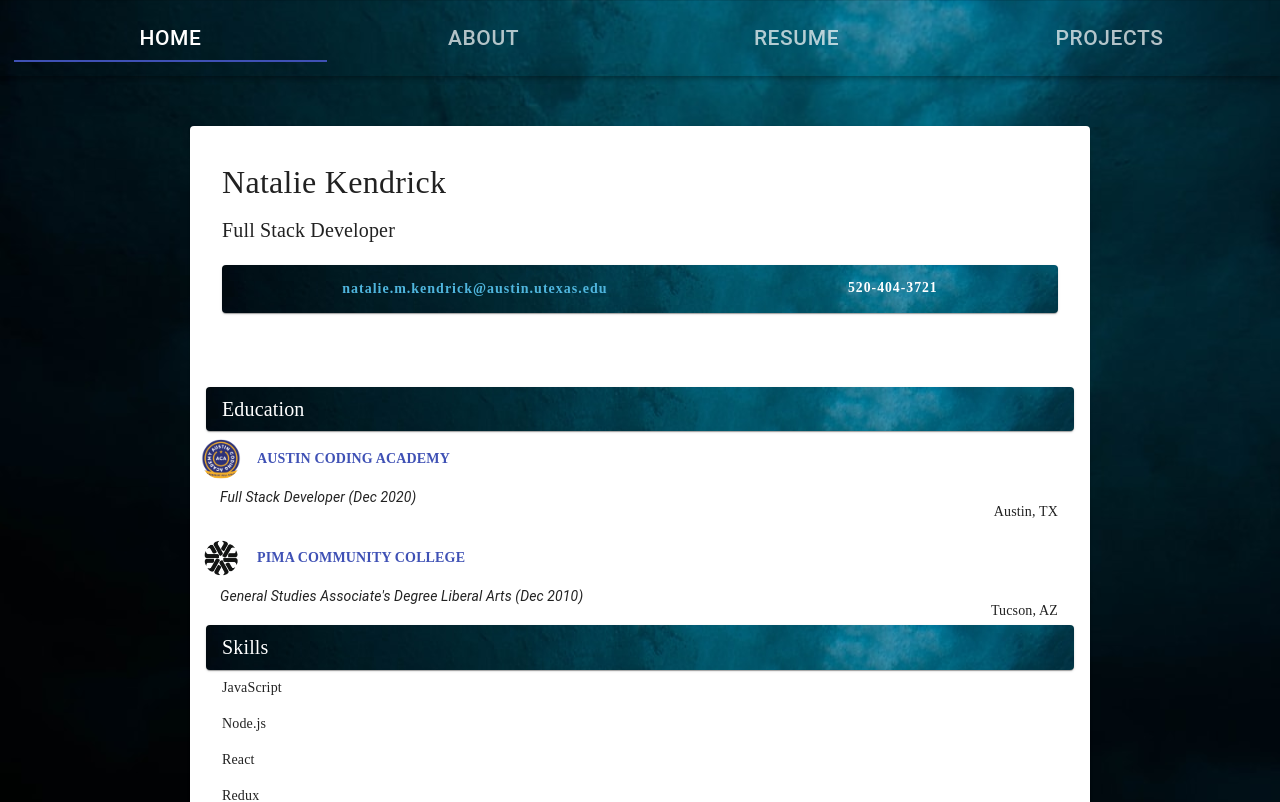
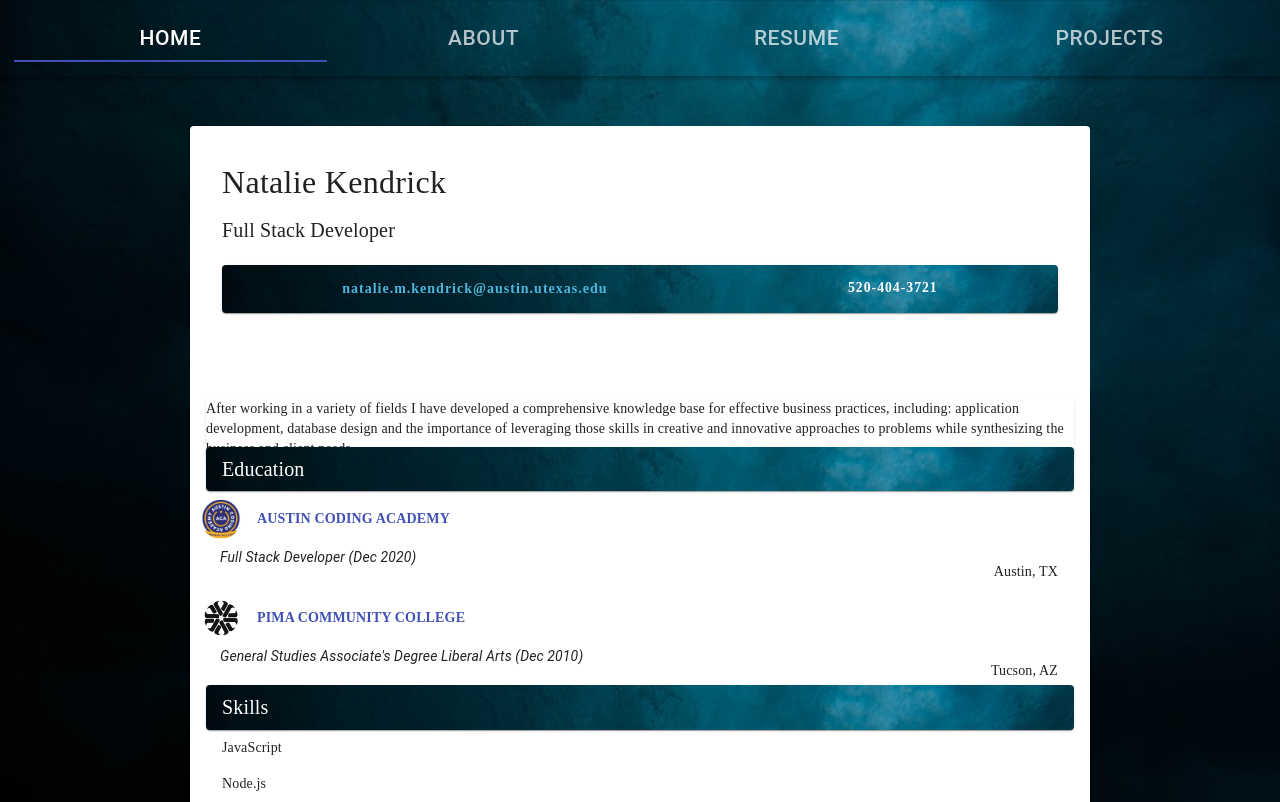
Before and after one commit to listenToRipley/nataliekendrick, a React (Create React App) app: page /resume in a window 1280 px wide. Shown: the top 802 px of the page. Built offline with nearby package versions, Linux system fonts and the light colour scheme.

Commit message:
spacing wrong, but otherwise okay

```diff
--- a/src/Components/Resume.js
+++ b/src/Components/Resume.js
@@ -24,6 +24,7 @@ import backdrop from './projectImgs/backdrop.jpeg';
 import ResumeHead from './ResumeHead';
 import ResumeEdu from './ResumeEdu';
 import ResumeSkills from './ResumeSkills';
+import ResumeMission from './ResumeMission';
 
 const useStyles = makeStyles((theme) => ({
   resume: {
@@ -141,6 +142,7 @@ const Resume = () => {
     <div className={classes.resume}>
       <Paper className={classes.paper}>
       <ResumeHead/>
+      <ResumeMission/>
       <ResumeEdu/>
       <ResumeSkills/>
         <Grid
```
